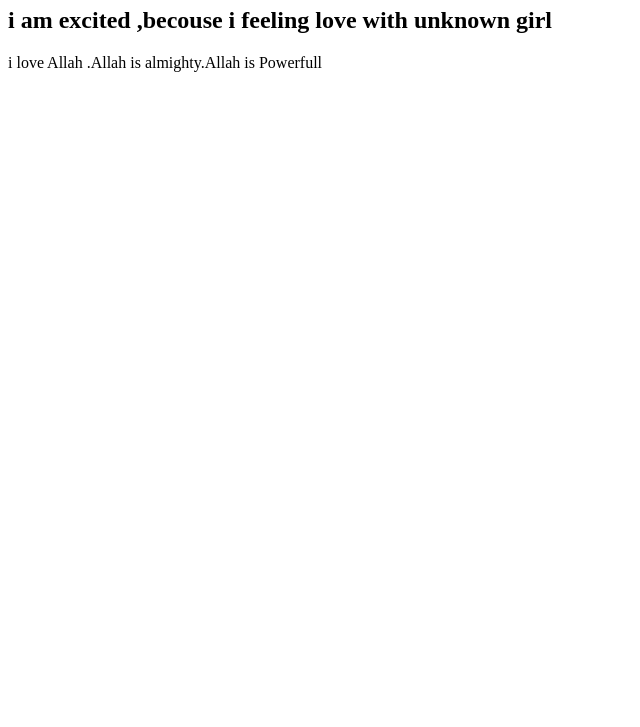
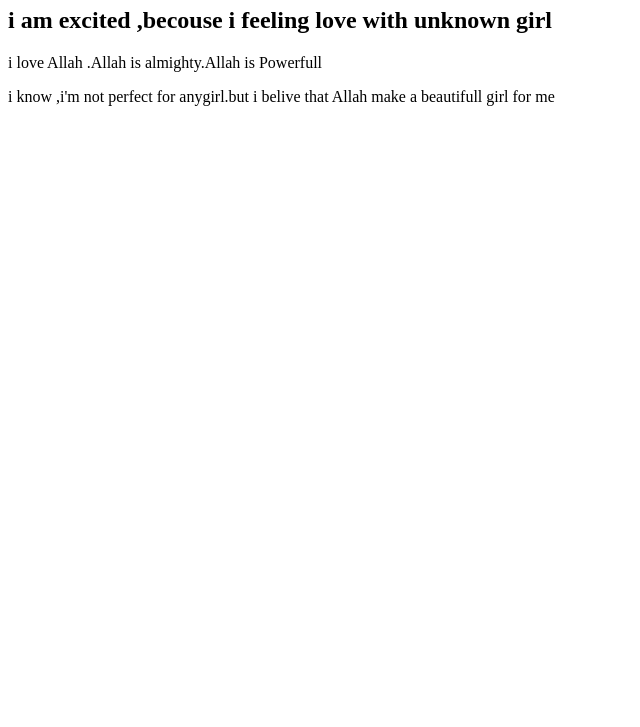
Before and after one commit to abdullahsarkar-a11y/my-second-website, a plain HTML site: page index.html in a window 1280 px wide. Shown: the part 73-800 px from the top of the page, without its empty margins (0-640 px from the left). Drawn offline with Linux system fonts and the light colour scheme.

Commit message:
not perfect

```diff
--- a/index.html
+++ b/index.html
@@ -9,5 +9,6 @@
     <h1>my second website</h1>
     <h2>i am excited ,becouse i feeling love with unknown girl </h2>
     <p>i love Allah .Allah is almighty.Allah is Powerfull </p>
+    <p>i know ,i'm not perfect for anygirl.but i belive that Allah make a beautifull girl for me </p>
 </body>
 </html>
```
